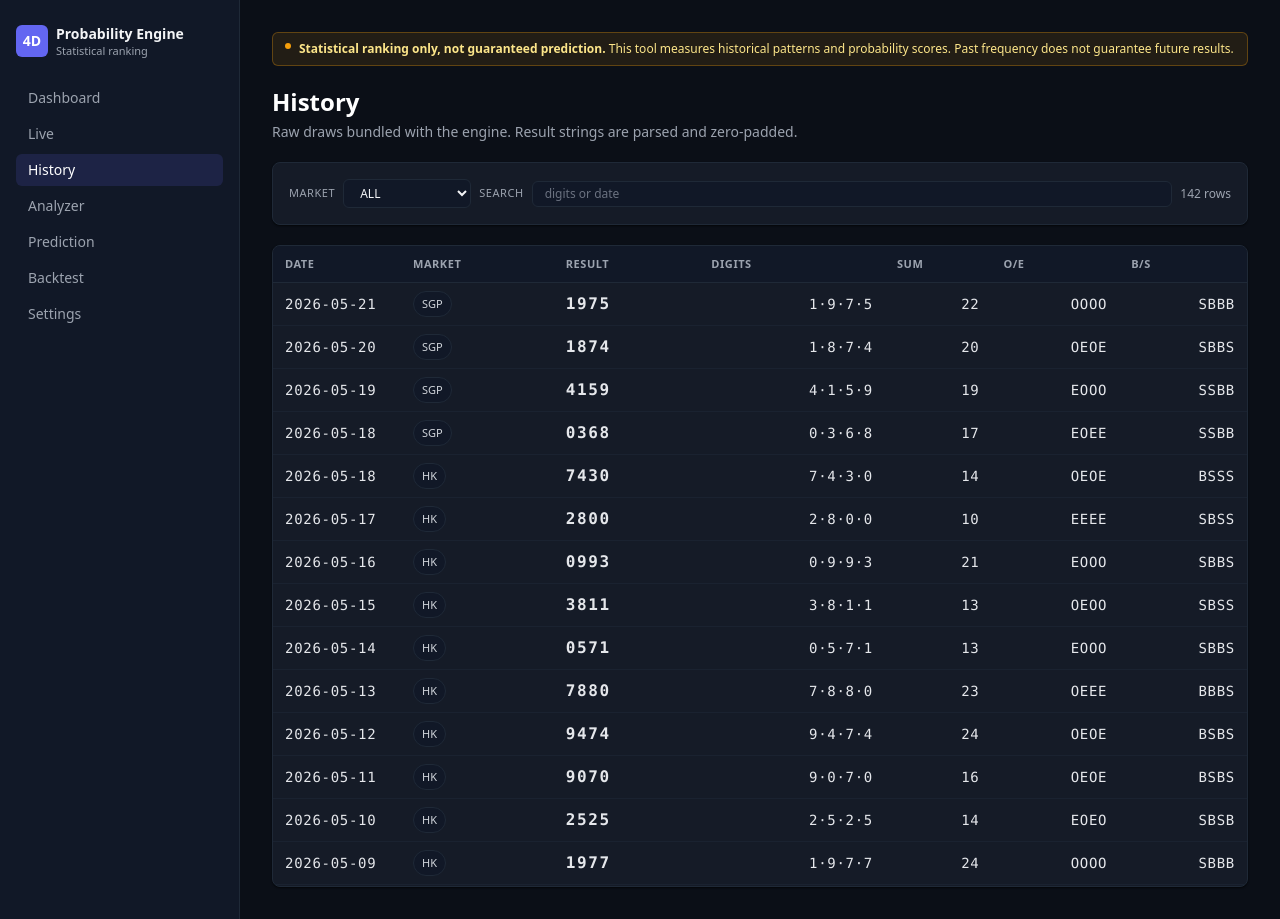
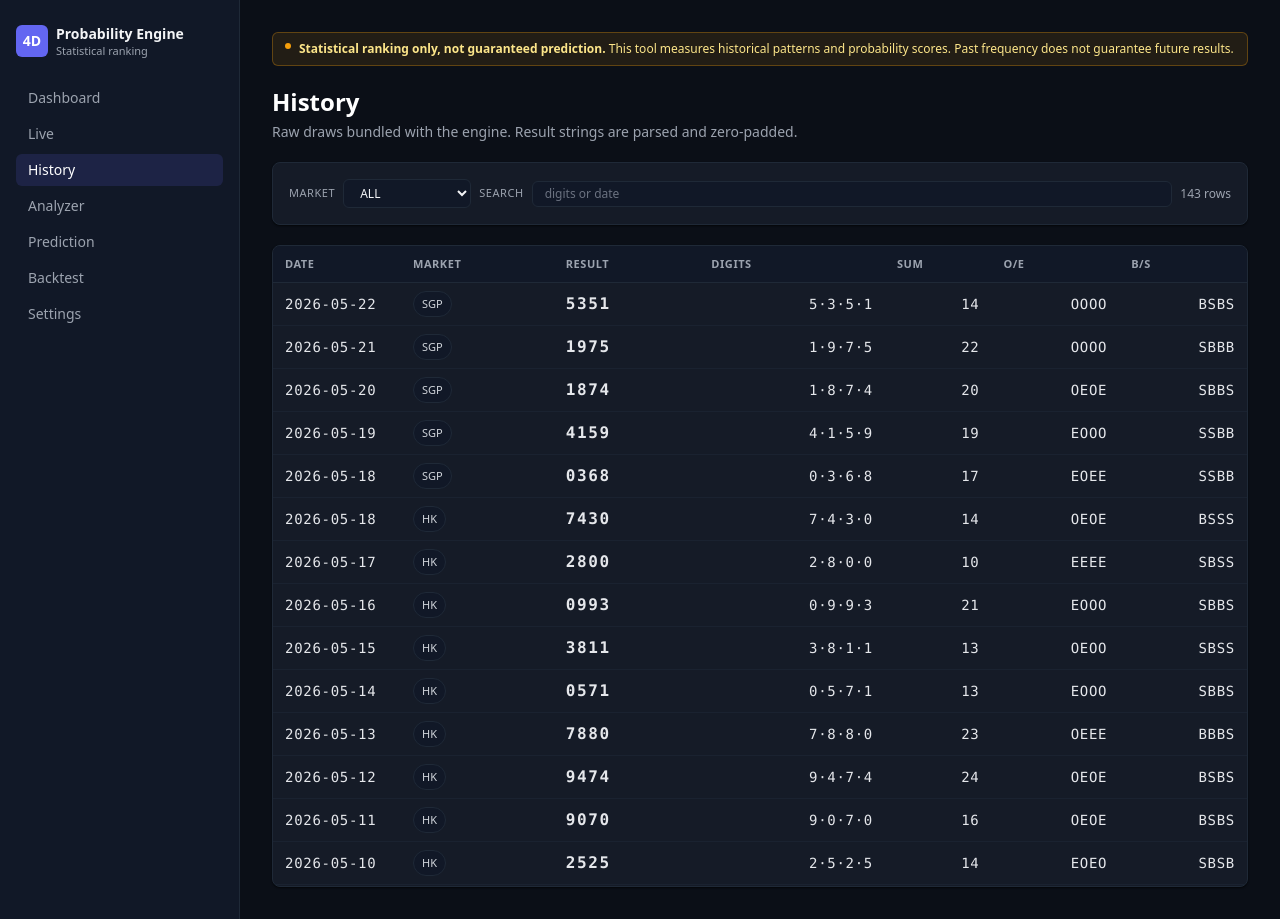
Before and after one commit to LoOp575/Togel2, a Next.js app: page /history in a window 1280 px wide. Built offline with nearby package versions, Linux system fonts and the light colour scheme.

Commit message:
Add latest SGP result 5351

```diff
--- a/data/extra-history.ts
+++ b/data/extra-history.ts
@@ -37,5 +37,10 @@ export function loadExtraHistoryRows(): RawHistoryEntry[] {
       market: ["S", "G", "P"].join(""),
       result: ["19", "75"].join(""),
     },
+    {
+      date: "2026-05-22",
+      market: ["S", "G", "P"].join(""),
+      result: ["53", "51"].join(""),
+    },
   ];
 }
```
